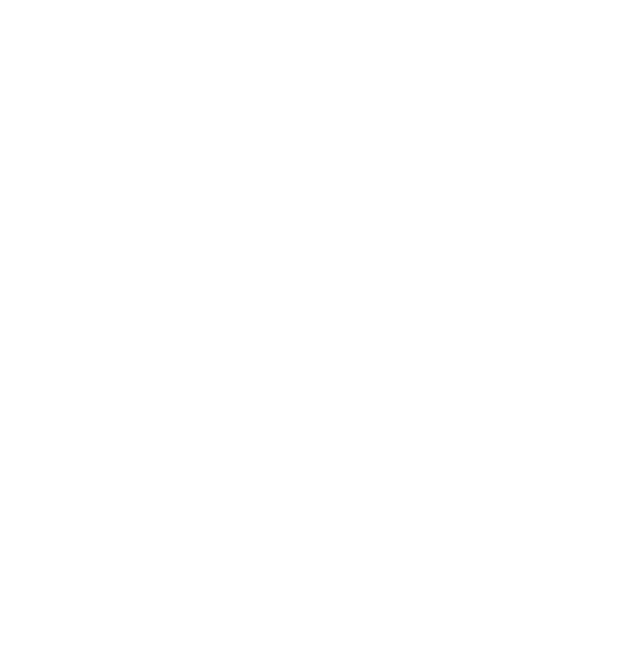
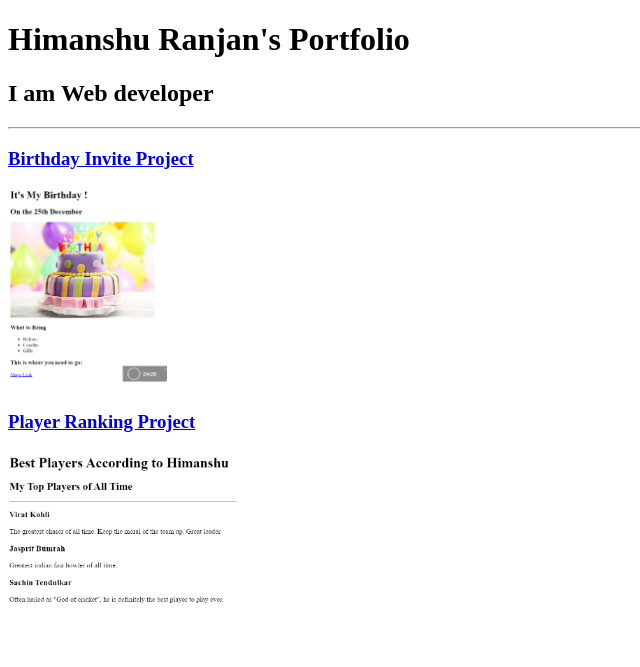
Before and after one commit to ranjanxh/html-portfolio123, a plain HTML site: page index.html in a window 1280 px wide. Shown: the whole page, without its empty margins (0-640 px from the left). Drawn offline with Linux system fonts and the light colour scheme.

Commit message:
Update index.html

```diff
--- a/index.html
+++ b/index.html
@@ -1,4 +1,23 @@
 <!-- TODO 1: Create the HTML Boilerplate -->
+<!DOCTYPE html>
+<html lang="en">
+    <head>
+        <meta charset="UTF-8">
+        <title> Himanshu's Portfolio</title>
+    </head>
+    <body>
+        <h1>Himanshu Ranjan's Portfolio</h1>
+        <h2>I am Web developer </h2>
+        <hr />
+
+        <a href="./public/birthday-invite.html"><h3>Birthday Invite Project</h3></a>
+        <img src="./birthdayinvite.png" height="200"/>
+        <a href="./public/movie-ranking.html"><h3>Player Ranking Project</h3></a>
+        <img src="./bestplayer.png" height="200"/>
+    </body>
+
+
+</html><!-- TODO 1: Create the HTML Boilerplate -->
 
 <!-- TODO 2: Add Your previous projects' HTML into the public folder -->
 
```
